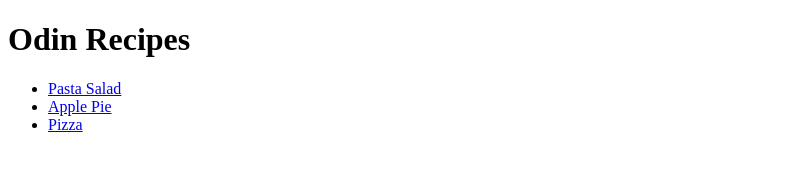
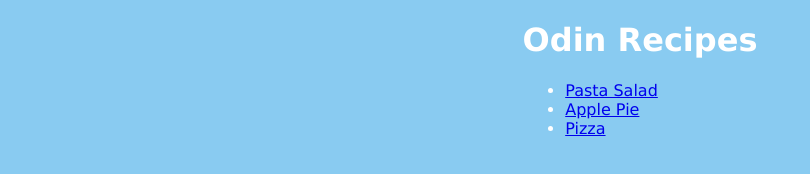
Before and after one commit to Gr4ntes/odin-recipes, a plain HTML site: page index.html in a window 1280 px wide. Shown: the whole page, without its empty margins (0-810 px from the left). Drawn offline with Linux system fonts and the light colour scheme.

Commit message:
Add styles to index page
Used CSS to change the background and text color, centered elements

```diff
--- a/index.html
+++ b/index.html
@@ -3,12 +3,13 @@
 <head>
     <meta charset="UTF-8">
     <meta name="viewport" content="width=device-width, initial-scale=1.0">
+    <link rel="stylesheet" href="styles/style.css">
     <title>Odin Recipes</title>
 </head>
 <body>
-    <h1>Odin Recipes</h1>
+    <h1 id="title" class="menu-text">Odin Recipes</h1>
 
-    <ul>
+    <ul id="link-list" class="menu-text">
         <li><a href="recipes/pasta-salad.html">Pasta Salad</a></li>
         <li><a href="recipes/apple-pie.html">Apple Pie</a></li>
         <li><a href="recipes/pizza.html">Pizza</a></li>
--- /dev/null
+++ b/styles/style.css
@@ -0,0 +1,20 @@
+* {
+    font-family: Verdana, Geneva, Tahoma, sans-serif
+}
+
+body {
+    background-color: rgb(137, 203, 241);
+}
+
+.menu-text {
+    color: white;
+}
+
+#title {
+    text-align: center;
+}
+
+#link-list {
+    margin: 0 auto;
+    width: 15%;
+}
```
